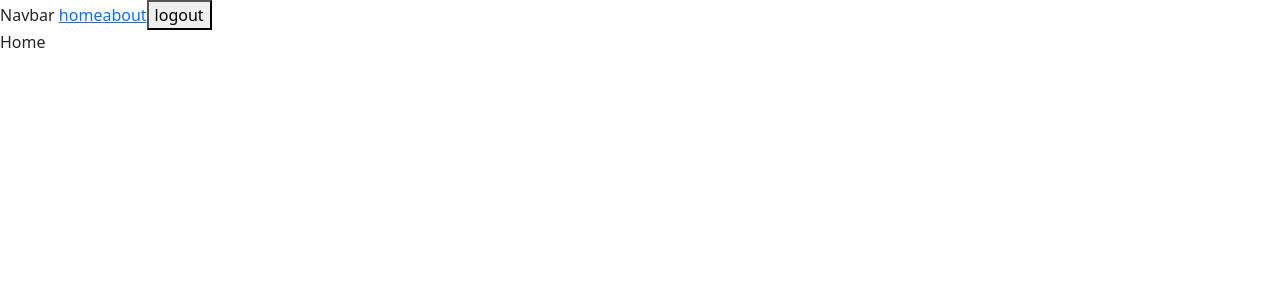
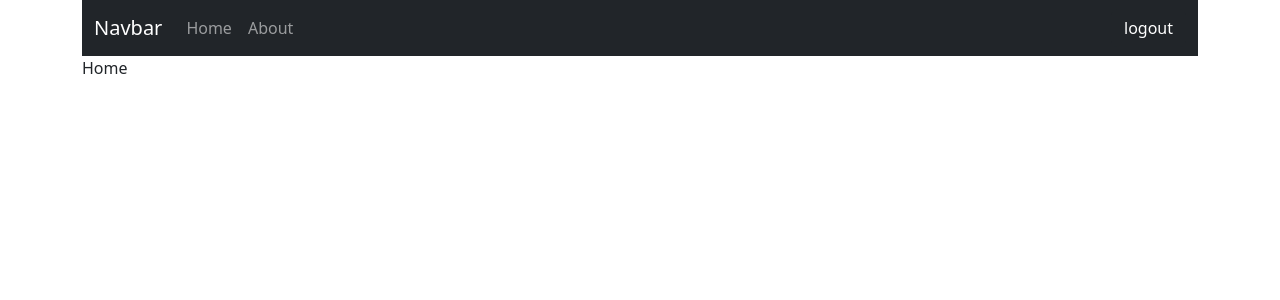
Before and after one commit to Friske2/vue-project, a Vue app: page /home in a window 1280 px wide. Shown: the top 300 px of the page. Built offline with nearby package versions, Linux system fonts and the light colour scheme; sample sign-in values are in the browser's storage.

Commit message:
setup layout component

```diff
--- /dev/null
+++ b/src/layouts/Navbar.vue
@@ -0,0 +1,37 @@
+<template>
+ <nav class="navbar navbar-expand-lg navbar-dark bg-dark">
+  <div class="container-fluid">
+    <a class="navbar-brand" href="#">Navbar</a>
+    <button class="navbar-toggler" type="button" data-bs-toggle="collapse" data-bs-target="#navbarNav" aria-controls="navbarNav" aria-expanded="false" aria-label="Toggle navigation">
+      <span class="navbar-toggler-icon"></span>
+    </button>
+    <div class="collapse navbar-collapse" id="navbarNav">
+      <ul class="navbar-nav me-auto">
+        <li class="nav-item">
+          <router-link class="nav-link" to="/home">Home</router-link>
+        </li>
+        <li class="nav-item">
+          <router-link class="nav-link" to="/about">About</router-link>
+        </li>
+      </ul>
+      <div class="d-flex">
+        <button class="btn btn-dark" @click="handleEvent">logout</button>
+      </div>
+    </div>
+  </div>
+</nav>
+</template>
+<script lang="ts">
+import { defineComponent } from 'vue'
+export default defineComponent({
+  setup(_,{emit}) {
+    // const emit = defineEmits(['logout'])
+    const handleEvent = function() {
+      emit('logout')
+    }
+    return {
+      handleEvent
+    }
+  }
+})
+</script>
--- a/src/layouts/main.vue
+++ b/src/layouts/main.vue
@@ -1,9 +1,7 @@
 <template>
-  <div>
-    <div>Navbar
-      <router-link to="/home">home</router-link>
-      <router-link to="/about">about</router-link>
-      <button @click="handleLogout">logout</button>
+  <div class="container">
+    <div>
+      <layout-navbar @logout="handleLogout" />
     </div>
     <div>
       <router-view />
@@ -11,10 +9,14 @@
   </div>
 </template>
 <script lang="ts">
+import LayoutNavbar from './Navbar.vue'
 import { defineComponent } from 'vue';
 import useAuth from '../hooks/useAuth'
 import { useRouter } from 'vue-router'
 export default defineComponent({
+  components: {
+    LayoutNavbar
+  },
   setup() {
     const { logout } = useAuth()
     const router = useRouter()
```
